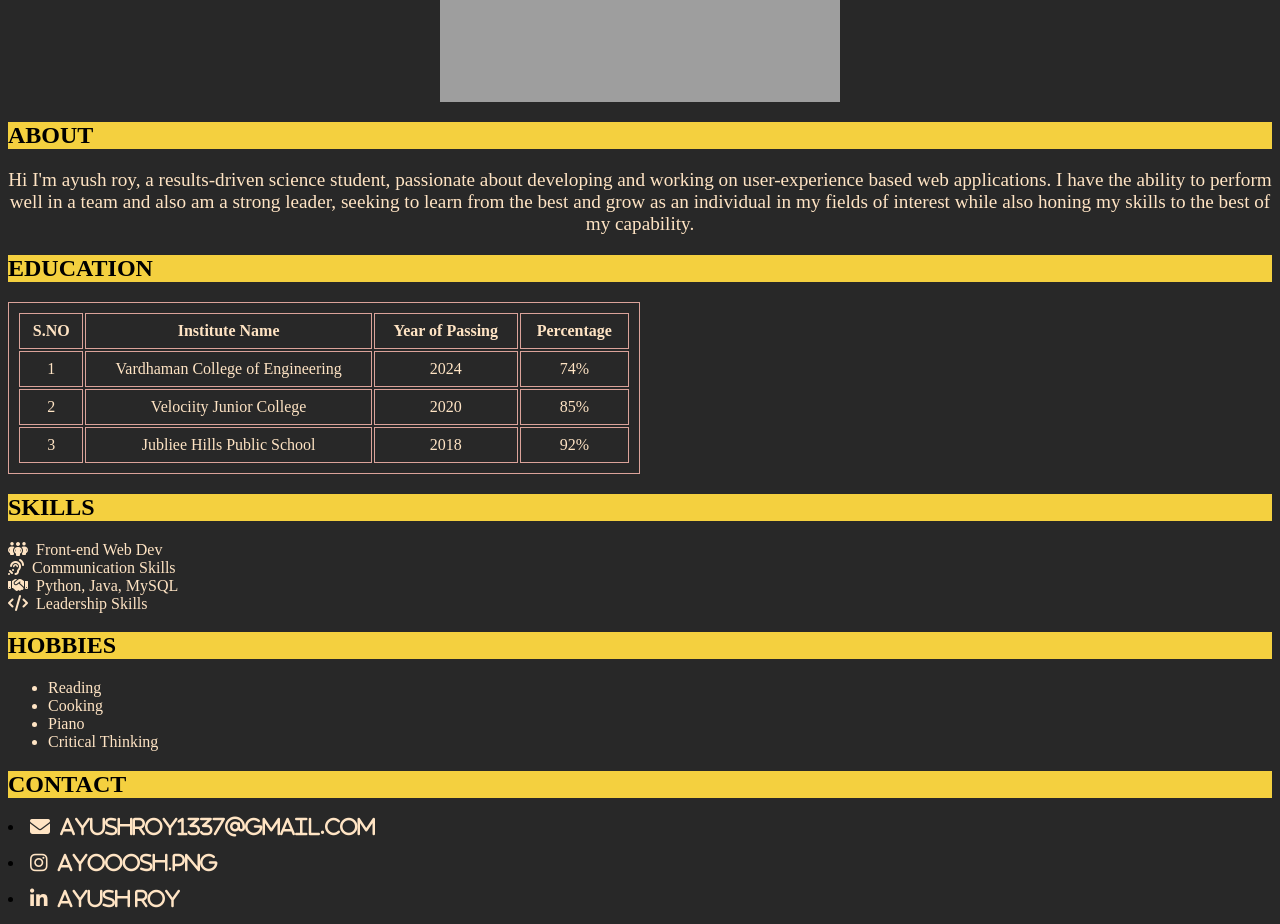
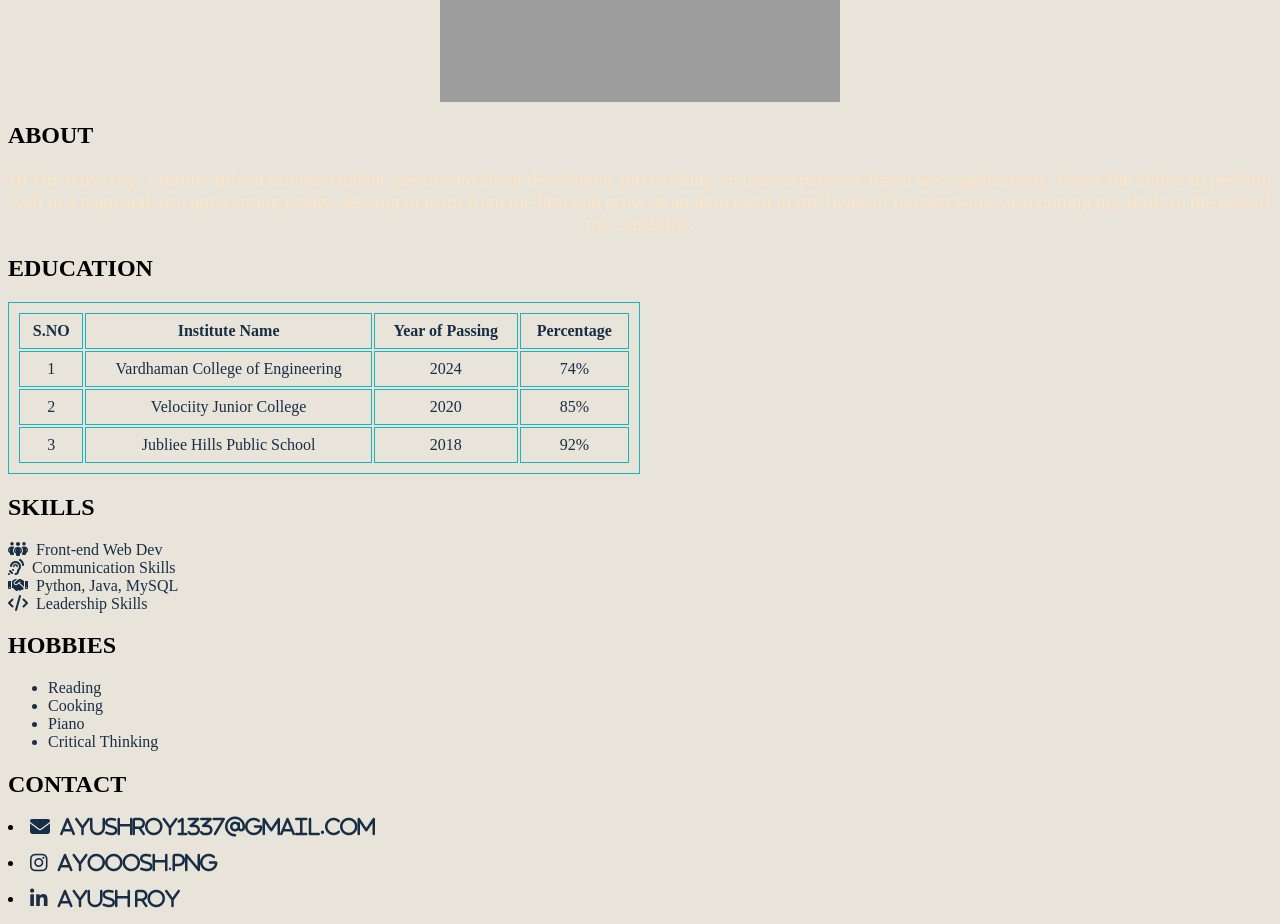
Before and after one commit to kyocell/intern-portfolio, a plain HTML site: page index.html in a window 1280 px wide. Shown: the part 360-1284 px from the top of the page. Drawn offline with Linux system fonts and the light colour scheme; grey boxes are pictures that could not be loaded.

Commit message:
Update index.html

```diff
--- a/index.html
+++ b/index.html
@@ -3,71 +3,71 @@
     <head>
         <style>
             table, th, td {
-              border:1px solid #DBA39A;
+              border:1px solid #19b4bc;
               text-align: center;
               padding: 8px;
             }
             p{
-        color: #FFF;
+        color: 	#182e46;
     }
             a{
-     color: bisque;
+     color: #182e46;
     }
         </style>
         <title>Portfolio</title>
         <script src="https://kit.fontawesome.com/f4c8aa5edf.js" crossorigin="anonymous"></script>
         <link type="text/css" rel="stylesheet" href="path-to-fontawesome/font-awesome.css">
         </head>
-        <body bgcolor="#282828">
-            <H1 font align="center" style="background-color:#F4D03F; font-size: 30;">Ayush Roy</H1>
+        <body bgcolor="#e9e4da">
+            <H1 font align="center" style="background-color:#e9e4da; font-size: 30;">Ayush Roy</H1>
             <div style="text-align: center;">
                 <img src="ayush.JPG" alt="image" width="400" height="400">
             </div>
-            <h2 style="background-color:#F4D03F">ABOUT</h2>
+            <h2 style="background-color:#e9e4da">ABOUT</h2>
             <p font align="center" style="color:bisque; font-size: larger;">Hi I'm ayush roy, a results-driven science student, passionate about developing and working on user-experience based web applications. I have the ability to perform well in a team and also am a strong leader, seeking to learn from the best and grow as an individual in my fields of interest while also honing my skills to the best of my capability.</p>
-            <h2 style="background-color:#F4D03F">EDUCATION</h2>
+            <h2 style="background-color:#e9e4da">EDUCATION</h2>
             <table style="width:50%">
-                <tr style="color: bisque;">
+                <tr style="color: #182e46;">
                     <th>S.NO</th>
                     <th>Institute Name</th>
                     <th>Year of Passing</th>
                     <th>Percentage</th>
                 </tr>
-                <tr style="color: bisque;">
+                <tr style="color: #182e46;">
                     <td>1</td>
                     <td>Vardhaman College of Engineering</td>
                     <td>2024</td>
                     <td>74%</td>
                 </tr>
-                <tr style="color: bisque;">
+                <tr style="color: #182e46;">
                     <td>2</td>
                     <td>Velociity Junior College</td>
                     <td>2020</td>
                     <td>85%</td>
                 </tr>
-                <tr style="color: bisque;">
+                <tr style="color: #182e46;">
                     <td>3</td>
                     <td>Jubliee Hills Public School</td>
                     <td>2018</td>
                     <td>92%</td>
                 </tr>
             </table>
-            <H2 style="background-color:#F4D03F">SKILLS</H2>
-            <div><p style="color:bisque;">
+            <H2 style="background-color:#e9e4da">SKILLS</H2>
+            <div><p style="color:#182e46;">
                 <i class="fa-solid fa-people-group"></i>&nbsp;&nbsp;Front-end Web Dev<br>
                 <i class="fa-solid fa-ear-listen"></i>&nbsp;&nbsp;Communication Skills<br>
                 <i class="fa-solid fa-handshake"></i>&nbsp;&nbsp;Python, Java, MySQL<br>
                 <i class="fa-solid fa-code"></i>&nbsp;&nbsp;Leadership Skills
                 </p>
             </div>
-            <H2 style="background-color:#F4D03F">HOBBIES</H2>
-            <ul style="color:bisque;">
+            <H2 style="background-color:#e9e4da">HOBBIES</H2>
+            <ul style="color:#182e46;">
                 <li>Reading</li>
                 <li>Cooking</li>
                 <li>Piano</li>
                 <li>Critical Thinking</li>
             </ul>
-            <h2 style="background-color:#F4D03F ">CONTACT</h2>
+            <h2 style="background-color:#e9e4da ">CONTACT</h2>
             <p><li><a href="https://mail.google.com/mail/u/0/?pli=1#inbox" class="fa fa-lg fa-envelope"style=" text-decoration:none">&nbsp;&nbsp;ayushroy1337@gmail.com</a></li><br>
             <li><a href="https://www.instagram.com/ayooosh.png/" class="fa fa-lg fa-instagram" style="text-decoration:none">&nbsp;&nbsp;ayooosh.png</a></li><br>
             <li><a href="https://www.linkedin.com/in/ayush-roy-333527213/" class="fa fa-lg fa-linkedin" style="text-decoration:none">&nbsp;&nbsp;Ayush Roy</a></li></p>
```
